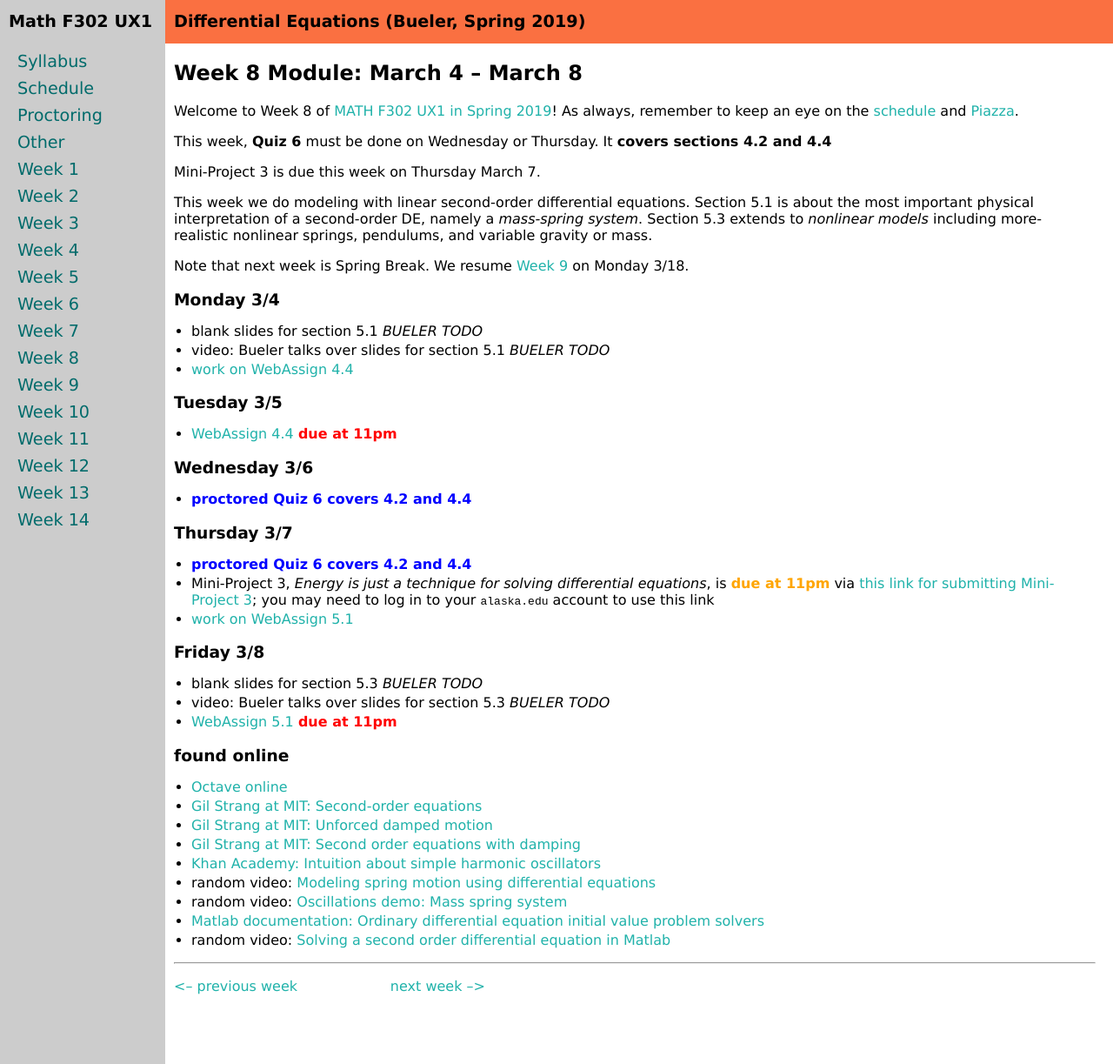
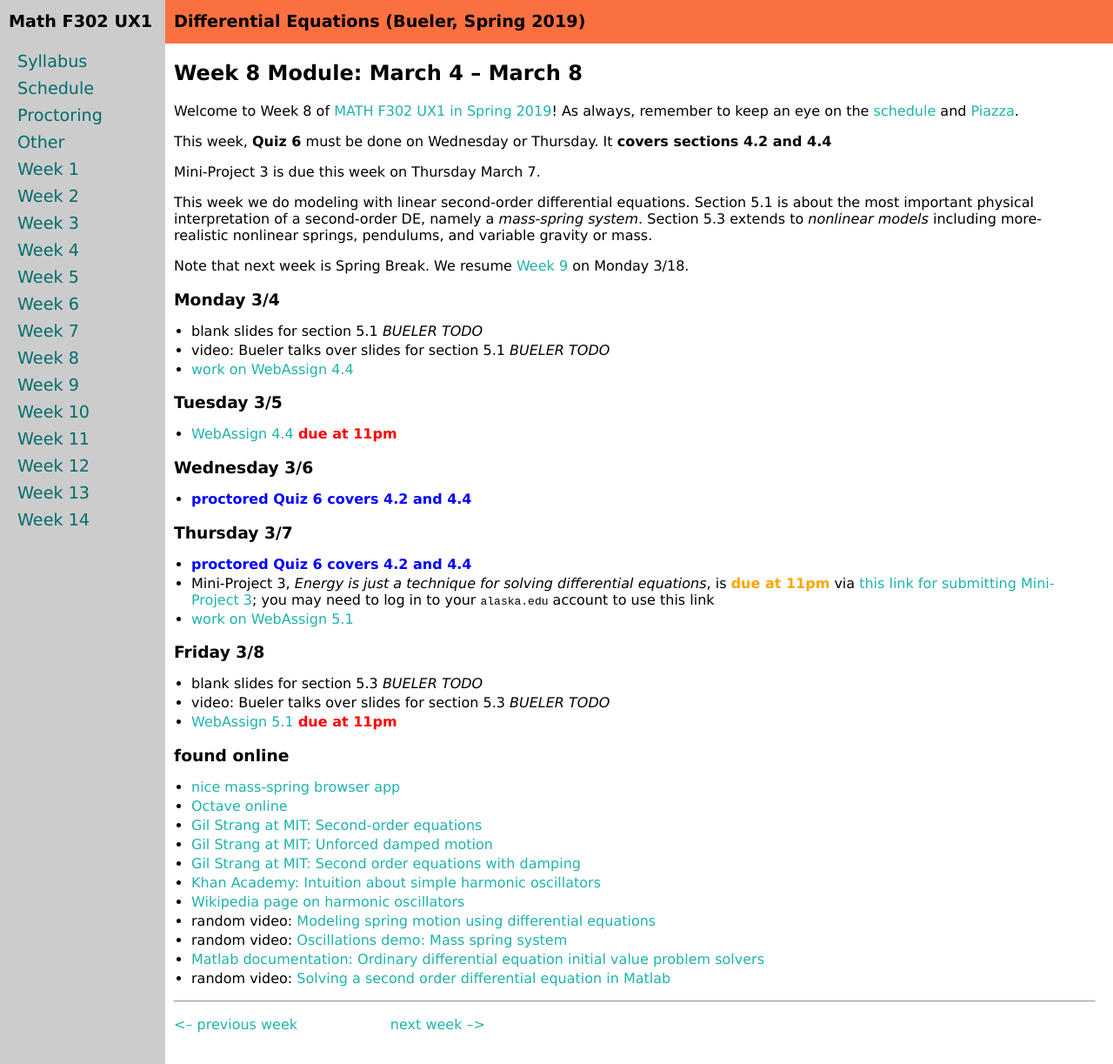
Before and after one commit to bueler/math302, a Jekyll site: the page built from week8.md, in a window 1280 px wide and 1223 px high. Shown: the whole window at 87% size. Built offline with Jekyll 4.4.1, drawn with Linux system fonts in a browser that asks for light colours.

Commit message:
add found online links week8

```diff
--- a/week8.md
+++ b/week8.md
@@ -37,11 +37,13 @@ Note that next week is Spring Break.  We resume [Week 9](week9) on Monday 3/18.
 * [WebAssign 5.1](https://www.webassign.net/) <span style="color:red">**due at 11pm**</span>
 
 ### found online
+* [nice mass-spring browser app](https://phet.colorado.edu/en/simulation/mass-spring-lab)
 * [Octave online](https://octave-online.net/)
 * [Gil Strang at MIT: Second-order equations](https://www.youtube.com/watch?v=xvTYUnqn2wY)
 * [Gil Strang at MIT: Unforced damped motion](https://www.youtube.com/watch?v=zqks_JcU0cM)
 * [Gil Strang at MIT: Second order equations with damping](https://www.youtube.com/watch?v=SMQPt7t0bHk)
 * [Khan Academy: Intuition about simple harmonic oscillators](https://www.khanacademy.org/science/ap-physics-1/simple-harmonic-motion-ap/introduction-to-simple-harmonic-motion-ap/v/intuition-about-simple-harmonic-oscillators)
+* [Wikipedia page on harmonic oscillators](https://en.wikipedia.org/wiki/Harmonic_oscillator)
 * random video: [Modeling spring motion using differential equations](https://www.youtube.com/watch?v=JbwGlTz0wqk)
 * random video: [Oscillations demo: Mass spring system](https://www.youtube.com/watch?v=FJBPNJR2QJU)
 * [Matlab documentation: Ordinary differential equation initial value problem solvers](https://www.mathworks.com/help/matlab/ordinary-differential-equations.html)
```
